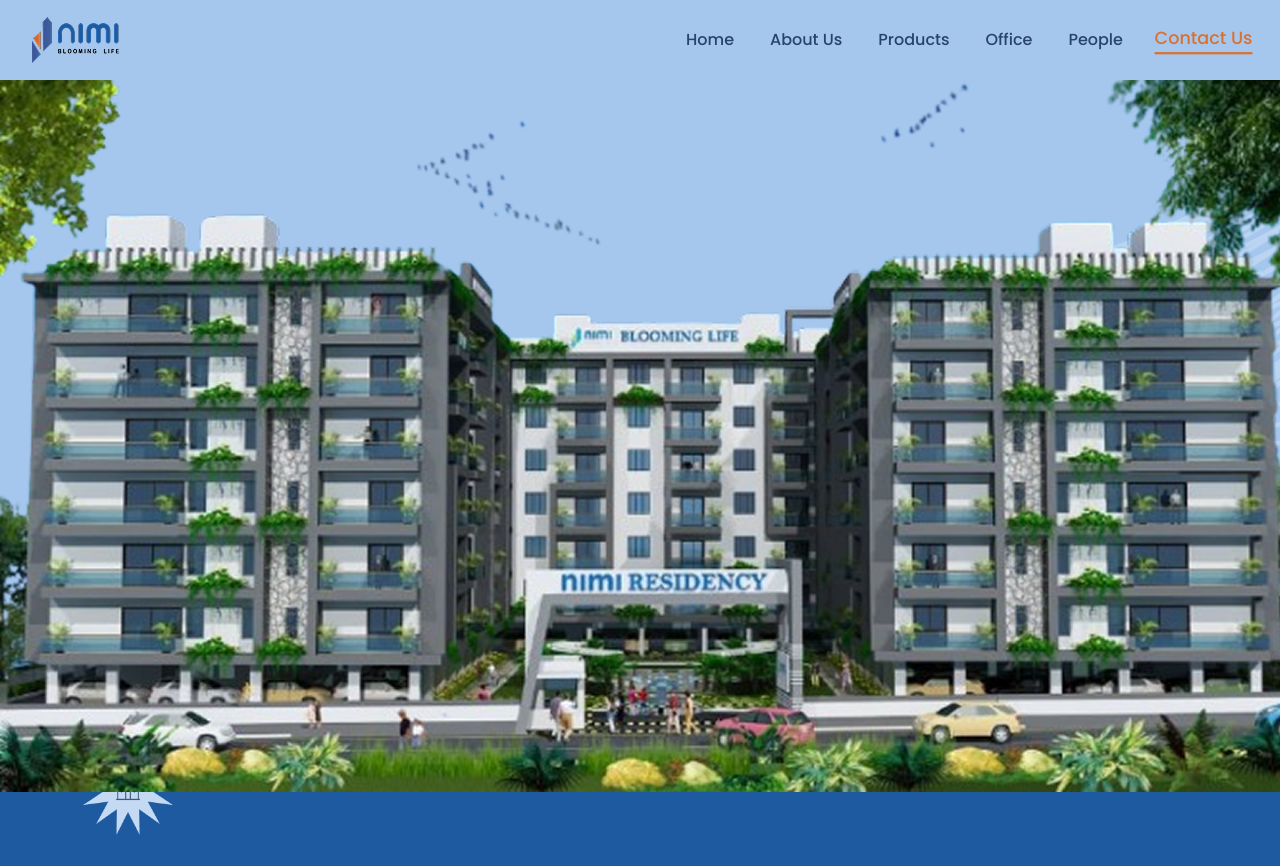
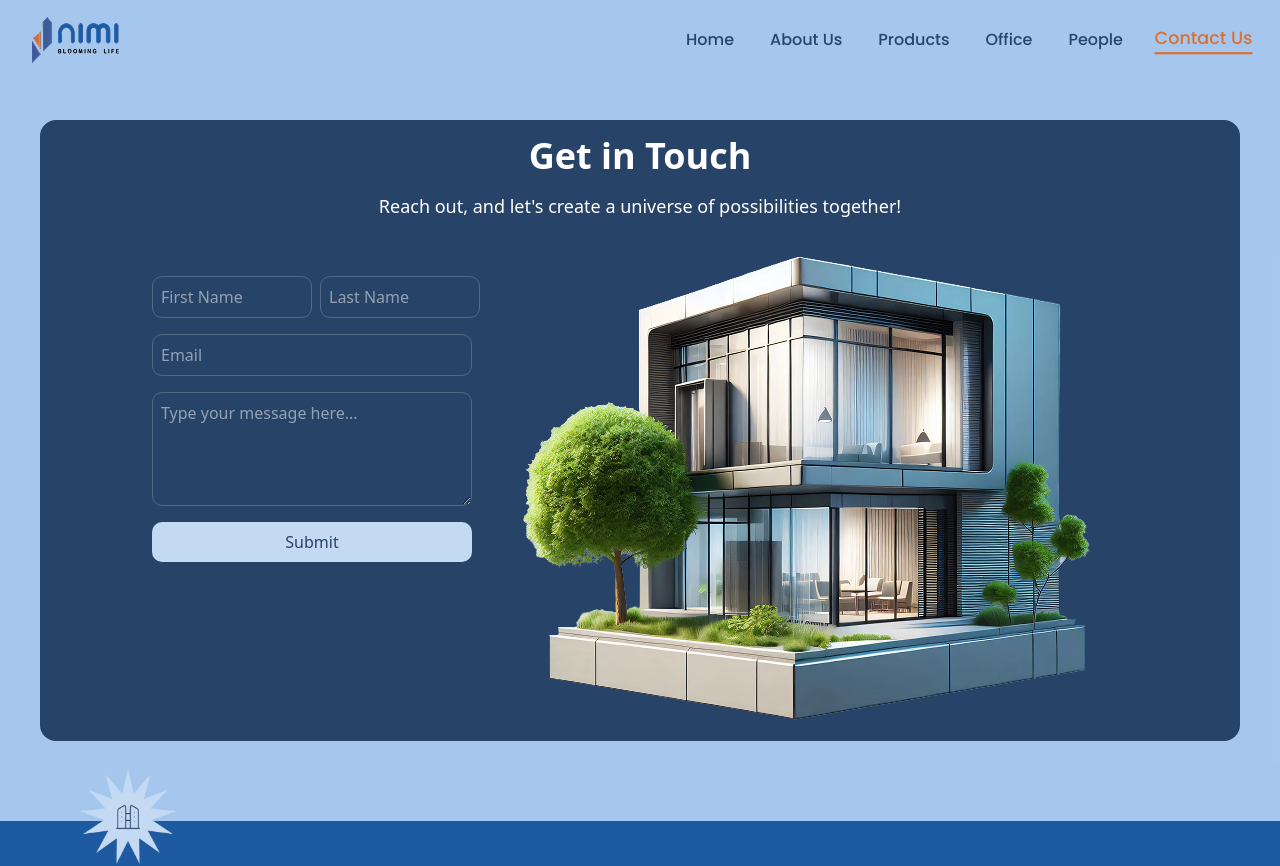
Before and after one commit to Ankit-Kum-ar/nimi-portfolio, a React (Vite) app: page /contact in a window 1280 px wide. Shown: the top 866 px of the page. Built offline with nearby package versions, Linux system fonts and the light colour scheme.

Commit message:
updated contact us for better user experience

```diff
--- a/src/Pages/ContactUs/Contact.tsx
+++ b/src/Pages/ContactUs/Contact.tsx
@@ -1,14 +1,16 @@
 import VisitingcardBanner from "@/components/VisitingcardBanner";
-import bg from "/images/Product-bg.png";
-import gradient from "/images/product-gradient.png";
+// import bg from "/images/Product-bg.png";
+// import gradient from "/images/product-gradient.png";
+import GetInTouch from "./components/GetInTouch";
 
 const Contact = () => {
   return (
-    <div className="min-h-screen bg-[#90BAE9]/80">
-      <img src={bg} alt="Product-bg" className="relative z-20" />
-      <div className="absolute top-0 left-0 w-full z-0 opacity-70 md:block hidden">
+    <div className="min-h-screen bg-[#90BAE9]/80 ">
+      {/* <img src={bg} alt="Product-bg" className="relative z-20" /> */}
+      {/* <div className="absolute top-0 left-0 w-full z-0 opacity-70 md:block hidden">
           <img src={gradient} alt="" />
-      </div>
+      </div> */}
+      <GetInTouch />
 
       <VisitingcardBanner />
     </div>
--- /dev/null
+++ b/src/Pages/ContactUs/components/GetInTouch.tsx
@@ -0,0 +1,81 @@
+import ContactImg from "/images/Group 122.png"
+const GetInTouch = () => {
+  return (
+    <section className="banner  w-full px-4 md:px-10 md:py-10 py-4 flex justify-center items-center gap-4 overflow-clip max-w-7xl mx-auto mb-10 ">
+        <div className="w-[100%] h-auto bg-[#284368] rounded-2xl z-20 flex justify-center items-center flex-col gap-4">
+            <div>
+                <h1 className="text-white text-2xl md:text-4xl font-bold p-4 text-center">Get in Touch</h1>
+                <p className="text-white text-sm md:text-lg font-normal text-center">Reach out, and let's create a universe of possibilities together!</p>
+            </div>
+            <div className="flex flex-col md:flex-row gap-4 p-4">
+                <div className="form  px-4 md:px-8 py-2 w-[90vw] lg:w-[30vw] md:w-[60w]">
+                <form className=" text-white flex flex-col gap-4">
+            <div className="flex pt-4 gap-2">
+                {/* First Name */}
+                <div className="flex flex-col w-1/2">
+                    {/* <label htmlFor="firstName" className="text-xs md:text-sm font-medium text-white">First Name</label> */}
+                    <input
+                        type="text"
+                        id="firstName"
+                        placeholder="First Name"
+                        className="border border-[#536986]  rounded-lg p-2 focus:outline-none focus:ring-2 focus:ring-blue-500"
+                    />
+                </div>
+
+                {/* Last Name */}
+                <div className="flex flex-col w-1/2">
+                    {/* <label htmlFor="lastName" className="text-xs md:text-sm font-medium">Last Name</label> */}
+                    <input
+                        type="text"
+                        id="lastName"
+                        placeholder="Last Name"
+                        className="border border-[#536986]  rounded-lg p-2 focus:outline-none focus:ring-2 focus:ring-blue-500"
+                    />
+                </div>
+            </div>
+
+            {/* Email */}
+            <div className="flex flex-col">
+                {/* <label htmlFor="email" className="text-xs md:text-sm font-medium">Email</label> */}
+                <input
+                    type="email"
+                    id="email"
+                    placeholder="Email"
+                    className="border border-[#536986] rounded-lg p-2 focus:outline-none focus:ring-2 focus:ring-blue-500"
+                />
+            </div>
+
+            {/* Message */}
+            <div className="flex flex-col">
+                {/* <label htmlFor="message" className="text-xs md:text-sm font-medium">Message</label> */}
+                <textarea
+                    id="message"
+                    rows={4}
+                    placeholder="Type your message here..."
+                    className="border border-[#536986]  rounded-lg p-2 focus:outline-none focus:ring-2 focus:ring-blue-500"
+                ></textarea>
+            </div>
+
+            {/* Submit Button */}
+            <button
+                type="submit"
+                className="bg-[#C4DAF3] text-[#284368] rounded-lg py-2 cursor-pointer hover:bg-[#0F1D33] hover:text-white transition duration-300"
+            >
+                Submit
+            </button>
+        </form>
+
+                </div>
+                <div className="image hidden lg:block w-[30vw] md:w-[50vw] h-[50%]">
+                    <img src={ContactImg} alt="Contact Us" className="h-[5
+                    0%]" />
+                 </div>
+            </div>
+
+        </div>
+
+    </section>
+  )
+}
+
+export default GetInTouch
```
Also changed, not shown: public/images/Group 122.png (added).
